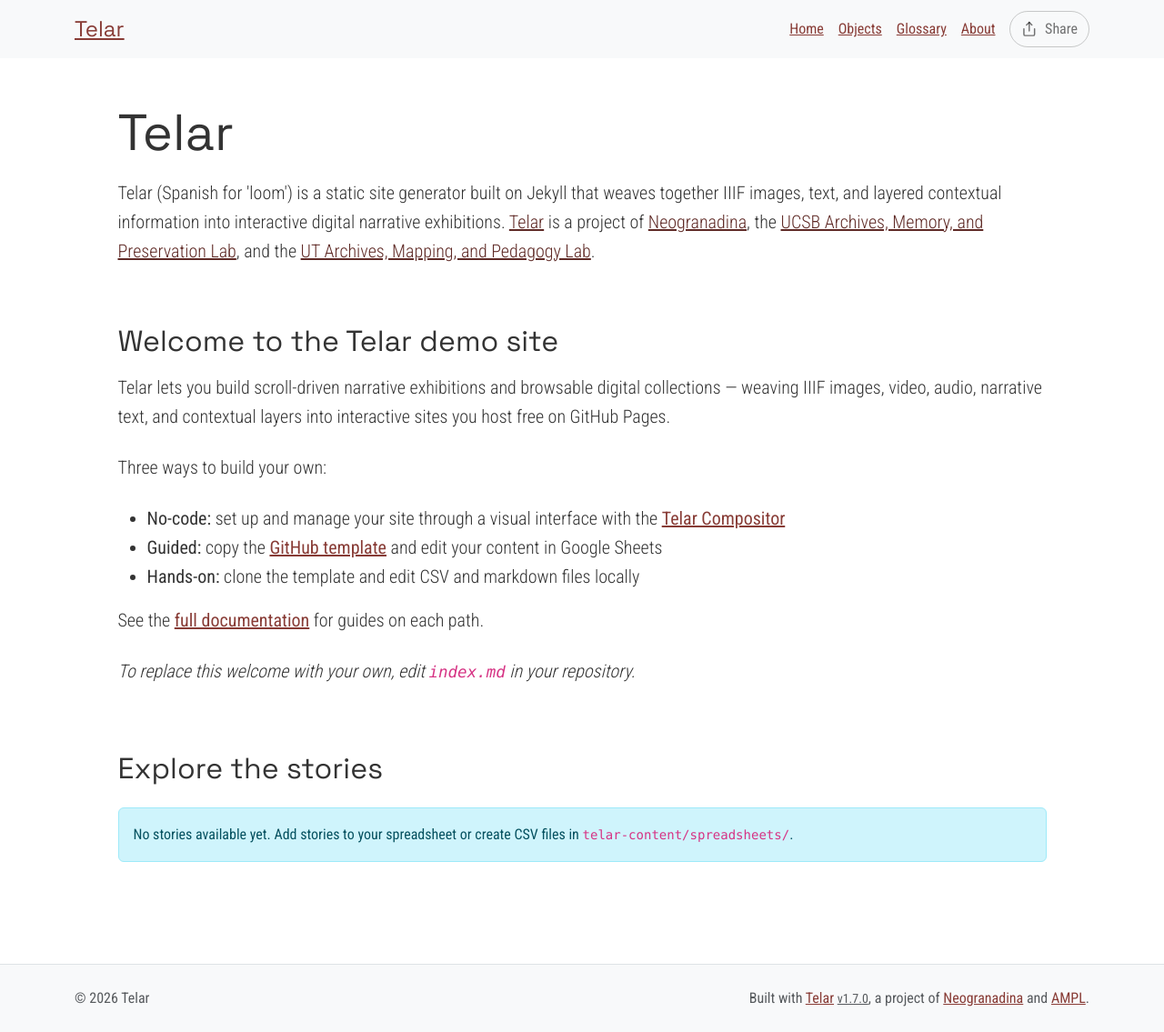
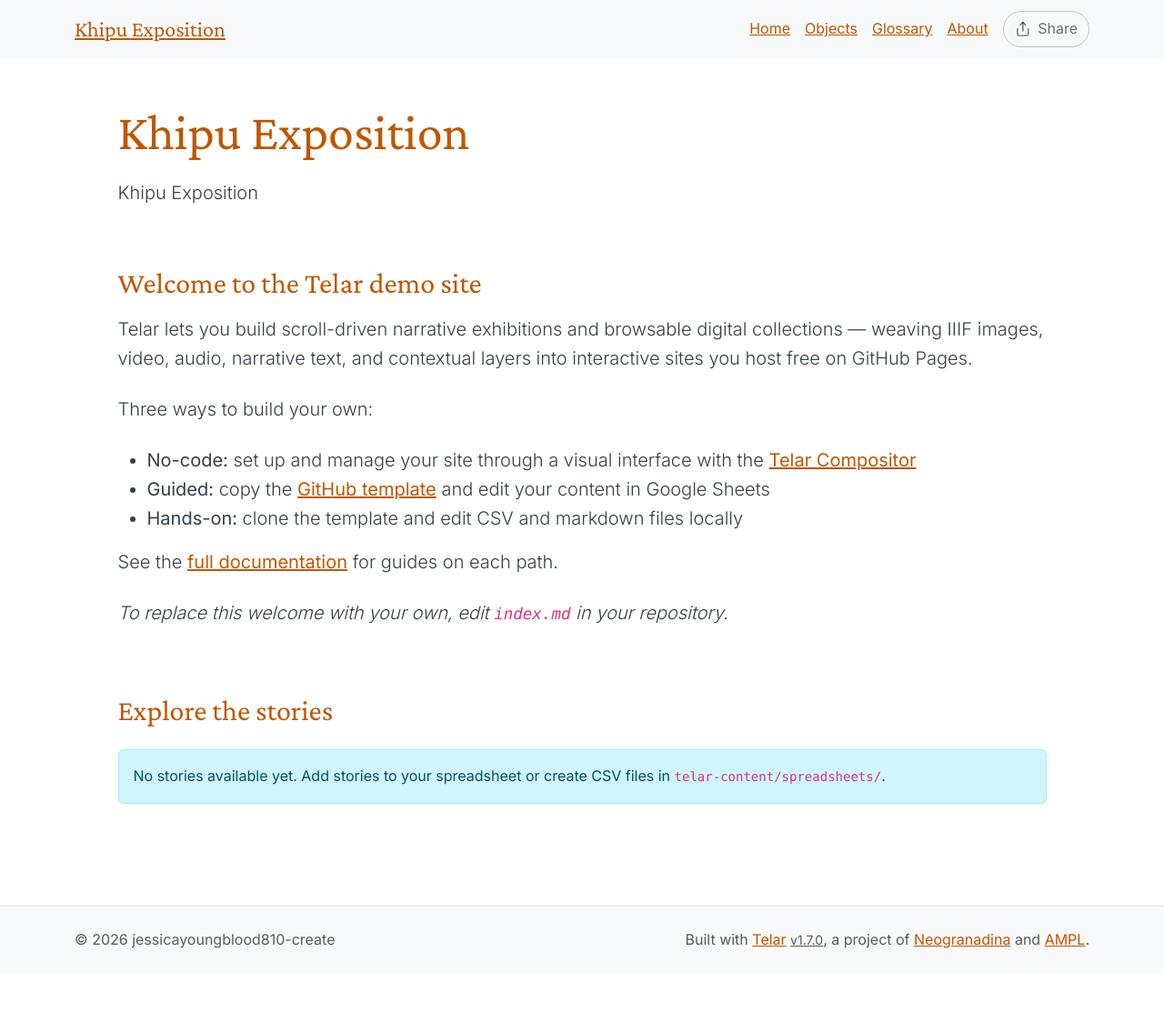
Before and after one commit to jessicayoungblood810-create/khipu-exposition, a Jekyll site: the page built from index.md, in a window 1280 px wide. Shown: the whole page at 91% size. Built offline with Jekyll 4.4.1, drawn with Linux system fonts in a browser that asks for light colours; after the commit the page ends 1071 px from its top, so only the background shows below that.

Commit message:
Set up site configuration and starter content

```diff
--- a/_config.yml
+++ b/_config.yml
@@ -2,13 +2,13 @@
 # https://telar.org
 
 # Site Settings
-title: "Telar"
-description: "Telar (Spanish for 'loom') is a static site generator built on Jekyll that weaves together IIIF images, text, and layered contextual information into interactive digital narrative exhibitions. <a href='https://github.com/UCSB-AMPLab/telar'>Telar</a> is a project of <a href='https://neogranadina.org'>Neogranadina</a>, the <a href='https://ampl.clair.ucsb.edu/'>UCSB Archives, Memory, and Preservation Lab</a>, and the <a href='https://liberalarts.utexas.edu/history/'>UT Archives, Mapping, and Pedagogy Lab</a>."
-url: "https://ampl.clair.ucsb.edu"
-baseurl: "/telar"
-author: ""
+title: "Khipu Exposition"
+description: "Khipu Exposition"
+url: "https://jessicayoungblood810-create.github.io"
+baseurl: "/khipu-exposition"
+author: "jessicayoungblood810-create"
 email: ""
-telar_theme: "trama" # Options: trama, paisajes, neogranadina, santa-barbara, austin, or custom
+telar_theme: "austin" # Options: trama, paisajes, neogranadina, santa-barbara, austin, or custom
 logo: ""
 telar_language: "en" # Options: "en" (English), "es" (Español)
 collection_mode: false # Set to true to show objects first with large thumbnails and stories below with small thumbnails (collection-first homepage)
@@ -18,7 +18,7 @@
   show_on_homepage: true # Set to false to hide stories section from homepage (stories still accessible via direct URL)
   show_story_steps: true # Set to false to hide "Step X" overlay in stories
   show_object_credits: true # Set to true to display object credits badge (bottom-left corner, dismissable)
-  include_demo_content: true # Fetch demo stories from content.telar.org. Switch this off to hide demo stories and their content.
+  include_demo_content: false # Fetch demo stories from content.telar.org. Switch this off to hide demo stories and their content.
 
 # Collection Interface Settings
 collection_interface:
@@ -45,7 +45,7 @@
 #    - If using GitHub Pages: GitHub Actions will automatically discover tab GIDs and fetch CSVs
 #    - If running locally: Run `python3 scripts/fetch_google_sheets.py` before building
 google_sheets:
-  enabled: true
+  enabled: false
   published_url: "https://docs.google.com/spreadsheets/d/e/2PACX-1vT9eeRoyQCr1j-1uDaWBm-rgZNXtn9A-mepL0I4dqDTx2-E_6gbVD-8x0DYDVhppiAzrFpd20_9cr3z/pubhtml"
 
 #
--- a/telar-content/spreadsheets/glossary.csv
+++ b/telar-content/spreadsheets/glossary.csv
@@ -2,6 +2,4 @@
 id_término,titulo,definición
 # Make it lower-case and avoid spaces.,# Please provide a title — this is required.,"Panel content: write text here, paste markdown, or the name of an .md file in /components/texts/glossary/ (the .md extension is required)"
 # Escríbelo en minúsculas y sin espacios.,# Incluye un título: este campo es obligatorio.,"Contenido del panel: escribe texto aquí, pega markdown, o indica un archivo archivo .md en /components/texts/glossary/ (la extensión .md es obligatoria)"
-telar,Telar,"Telar (Spanish for 'loom') is a minimal-computing framework that weaves together IIIF images, audio, video, and texts to create layered visual narratives for digital scholarship, public exhibitions, community storytelling, and classroom projects. Learn more at [Telar.org](https://telar.org)
-
-Telar es un marco de computación mínima que entreteje imágenes IIIF, audio, video y textos en narrativas visuales por capas para humanidades digitales, exposiciones públicas, narrativa comunitaria y proyectos en el salón de clase. Aprende más en [Telar.org](https://telar.org)"
+telar,Telar,"Telar (Spanish for 'loom') is a minimal-computing framework that weaves together IIIF images, audio, video, and texts to create layered visual narratives for digital scholarship, public exhibitions, community storytelling, and classroom projects. Learn more at [Telar.org](https://telar.org)"
--- a/telar-content/spreadsheets/plantilla_en_blanco.csv
+++ /dev/null
@@ -1,5 +0,0 @@
-paso,objeto,página,x,y,zoom,inicio_clip,fin_clip,bucle,texto_alt,pregunta,respuesta,boton_capa1,contenido_capa1,boton_capa2,contenido_capa2
-#,id_objeto de la pestaña objetos / objects,para objetos con múltiples páginas,Posición horizontal 0-1 (0.5 = centro),Posición vertical 0-1 (0.5 = centro),1.0 = imagen completa,"Tiempo de inicio para clips de video/audio, ej. ""1:30"" (m:ss) o ""90"" (segundos)",Tiempo de fin para clips de video/audio,sí para repetir el clip (loop),"Describe lo que se ve en esta vista ampliada para lectores de pantalla. Si se deja vacío, se usa la descripción de imagen del objeto.",Encabezado para este paso,Texto breve de 1-2 oraciones,"Texto opcional del botón (predeterminado: ""Saber más"")","Contenido del panel: escribe texto aquí, pega markdown, o indica ruta a archivo .md (ej. tu-historia/archivo.md)","Texto opcional del segundo botón (predeterminado: ""Profundizar más"")","Segundo panel: escribe texto aquí, pega markdown, o indica ruta a archivo .md"
-1,telar-placeholder,,,,,,,,,pregunta,respuesta,,,,
-2,telar-placeholder,,,,,,,,,pregunta,respuesta,,,,
-3,telar-placeholder,,,,,,,,,pregunta,respuesta,,,,
--- a/telar-content/spreadsheets/project.csv
+++ b/telar-content/spreadsheets/project.csv
@@ -3,4 +3,3 @@
 #,# Must match the tab name exactly. Use lowercase letters and hyphens (e.g. allegorical-woman),Story title,Optional subtitle,Optional attribution (supports markdown),"If ""yes"", then users will need the key you set in _config.yml to access this story."
 #,# Debe coincidir con el nombre de la pestaña exactamente. Usa letras minúsculas y guiones (p. ej. mujer-alegorica),Título de la historia,Subtítulo opcional,Atribución opcional (admite markdown),"Si ""sí"", los usuarios deberán utilizar la clave que fijes en _config.yml"
 1,blank_template,replace me with your title,,,FALSE
-2,plantilla_en_blanco,reemplázame con tu título,,,FALSE
```
Also changed, not shown: telar-content/texts/stories/plantilla_en_blanco/ejemplo-panel.md (deleted, +0 -9 lines).
